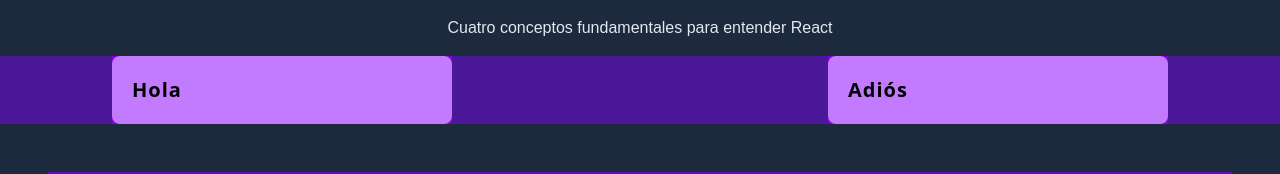
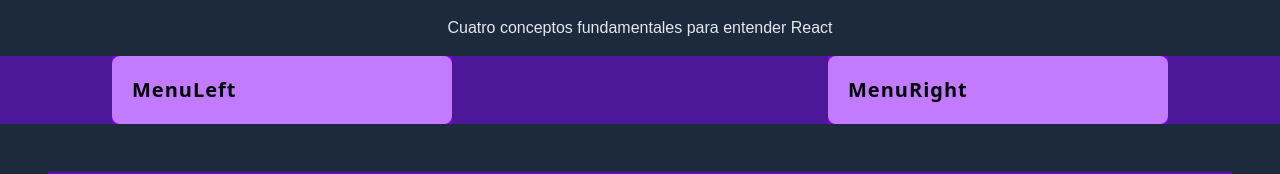
Before and after one commit to OlgaGarciaQuintana/NEXT-REACT-INICIO, a Next.js app: page / in a window 1280 px wide. Shown: the part 186-360 px from the top of the page. Built offline with nearby package versions, Linux system fonts and the light colour scheme; a web font is replaced by a local one.

Commit message:
Ejercicio dropdown hecho

```diff
--- a/app/components/dropdown.tsx
+++ b/app/components/dropdown.tsx
@@ -5,8 +5,8 @@
 
 const list = [
     {href: "/",label:"Home"},
-    {href: "/prueba1",label:"Prueba 1"},
-    {href: "/prueba2",label:"Prueba 2"}
+    {href: "/prueba1",label:"Properties"},
+    {href: "/prueba2",label:"Add Property"}
 ]
 
 export default function Dropdown({menuText}:{menuText: string}) {
--- a/app/page.tsx
+++ b/app/page.tsx
@@ -9,8 +9,8 @@
     <>
        <Header />
        <nav className="flex flex-col md:flex-row bg-violet-900 justify-center md:justify-between">
-          <Dropdown menuText="Hola"/>
-           <Dropdown menuText="Adiós"/>
+          <Dropdown menuText="MenuLeft"/>
+           <Dropdown menuText="MenuRight"/>
        </nav>
       <CoreConceptsList/>
       <TabExampleSection/>
```
